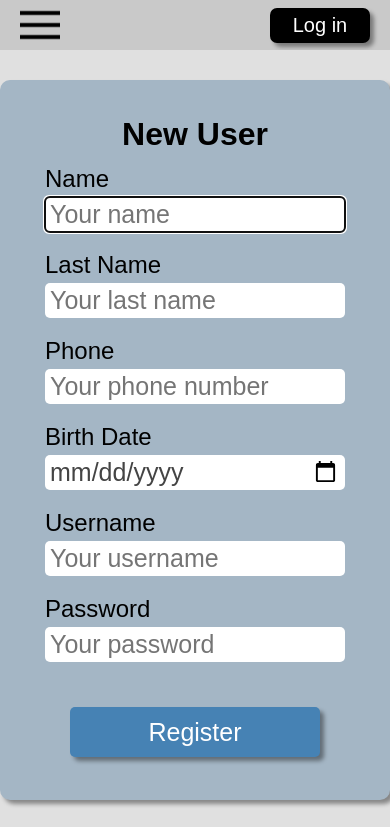
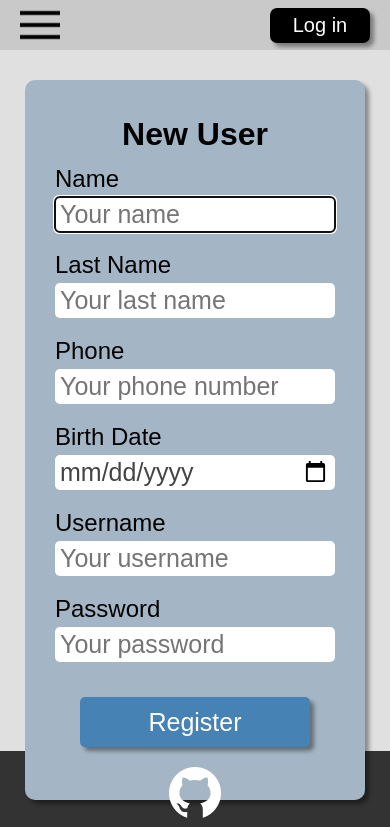
Before and after one commit to Pipeto84/react-ts, a React (Vite) app: page /register in a window 390 px wide. Shown: the top 827 px of the page. Built offline with nearby package versions, Linux system fonts and the light colour scheme.

Commit message:
ventanas a 340px

```diff
--- a/src/styles/Register.css
+++ b/src/styles/Register.css
@@ -95,16 +95,28 @@
 }
 @media (max-width: 992px){
   .registro{
-    height: auto;
+    height: 82;
   }
   .contenido-registro{
-    width: 400px;
+    width: 340px;
     margin: 30px 0;
   }
+  .formulario-registro{
+  padding: 0 20px 20px;
+    width: 320px;
+  }
   .input-registro{
-    width: 300px;
+    width: 280px;
   }
   .boton-registro{
-    width: 250px;
+    width: 230px;
+  }
+  .contenido-agregado{
+    width: 340px;
+    height: 260px;
+    margin-top: 30px;
+  }
+  .boton-agregado{
+    margin-top: 15px;
   }
 }
--- a/src/styles/SearchPage.css
+++ b/src/styles/SearchPage.css
@@ -2,7 +2,7 @@
   text-align: center;
   background-color: #bda683;
   width: 100%;
-  height: 80vh;
+  height: 81vh;
   color: rgb(36, 36, 36);
   padding-top: 3rem;
 }
--- a/src/styles/User.css
+++ b/src/styles/User.css
@@ -164,17 +164,33 @@
 }
 @media screen and (max-width: 992px) {
   .ingresar{
-    height: auto;
+    height: 70vh;
   }
   .contenido-ingresar {
+    margin: 30px 0;
+  }
+  .contenido-ingresoU{
+    margin: 30px 0;
+  }
+  .error{
+    height: 70vh;
+  }
+  .contenido-error{
+    width: 340px;
     margin: 30px 0;
   }
 }
 @media screen and (max-width: 500px) {
   .contenido-ingresar {
-    width: min-content;
+    width: 340px;
   }
   .formulario-ingresar {
     width: min-content;
   }
+  .input-ingresar {
+    width: 280px;
+  }
+  .contenido-ingresoU{
+    width: 340px;
+  }
 }
```
